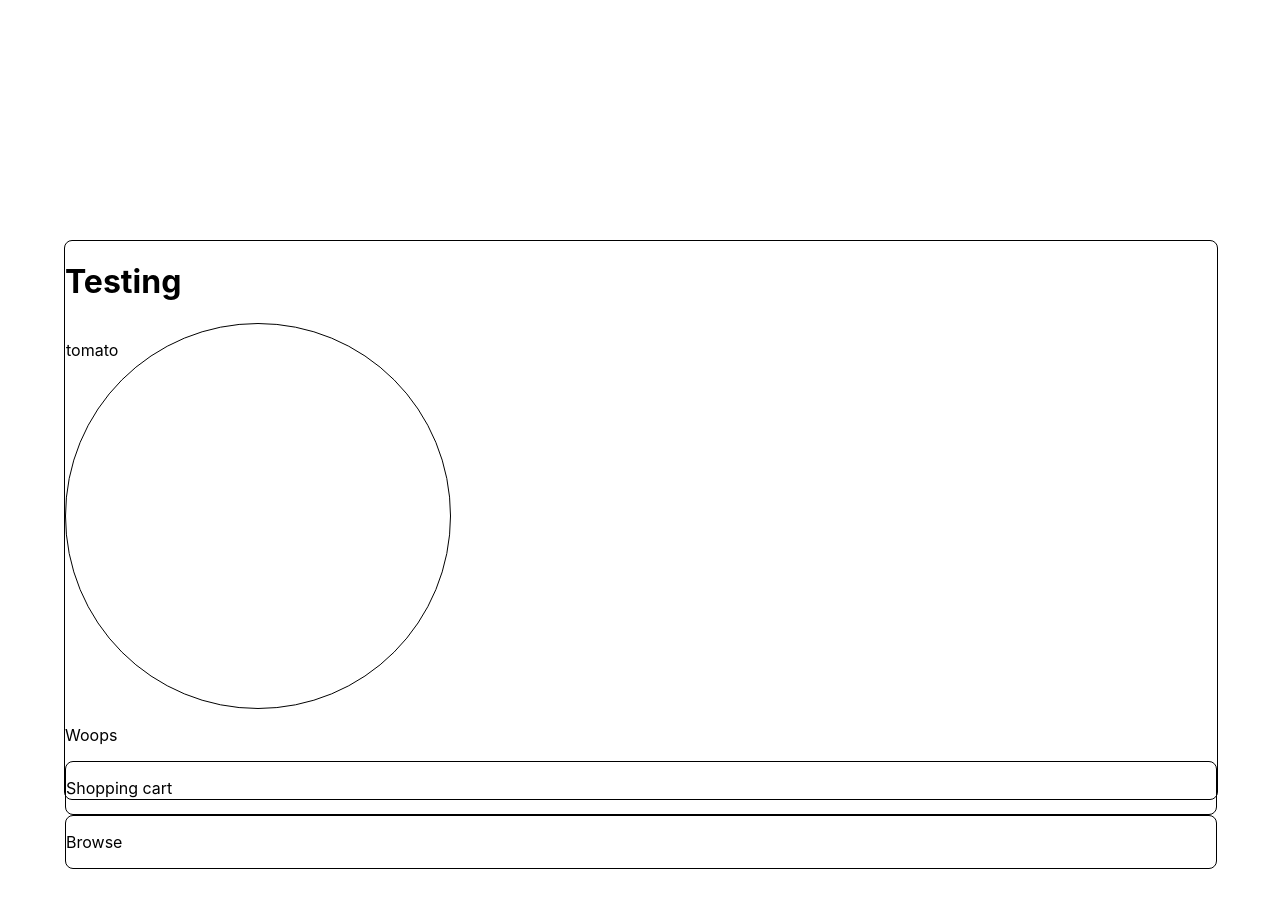
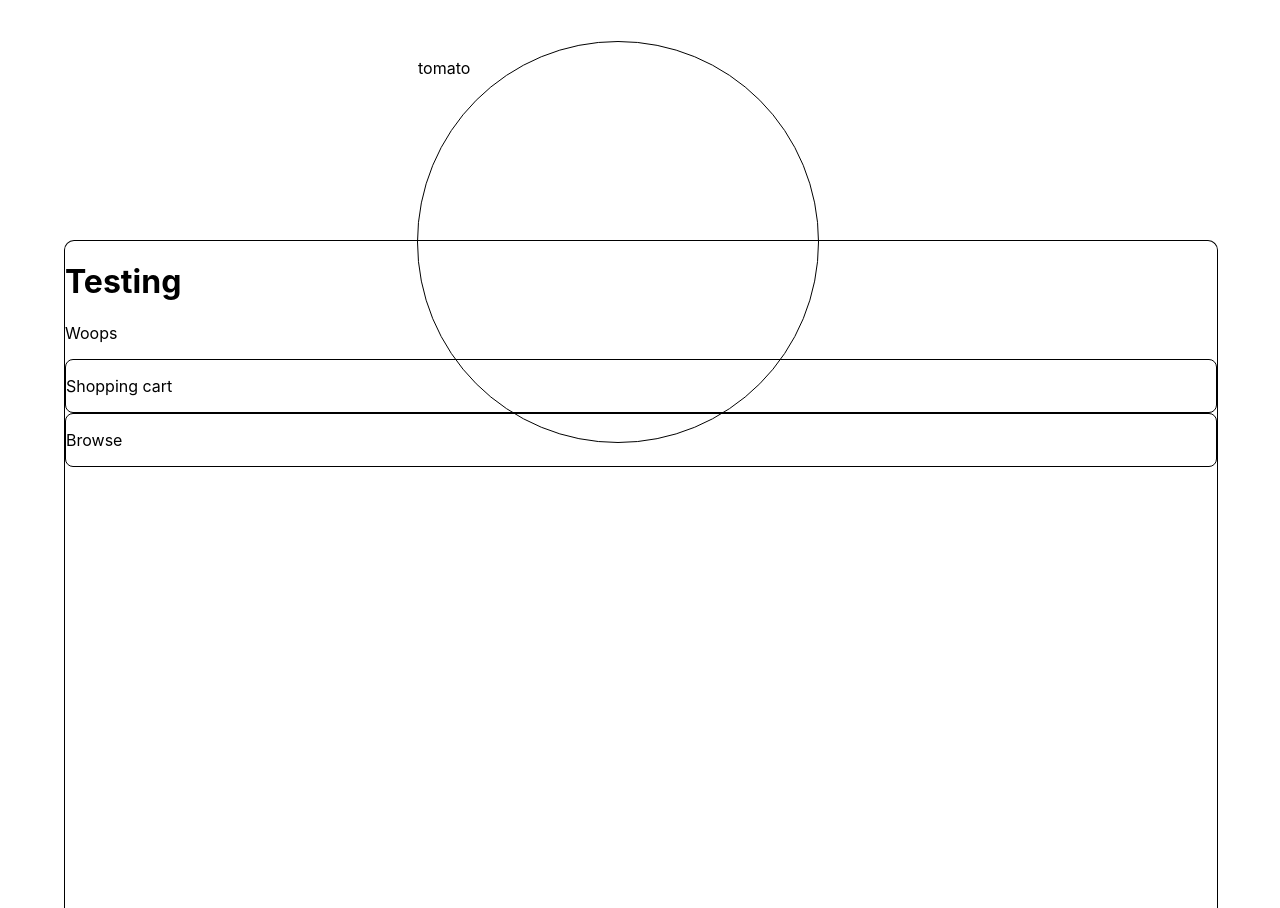
Before and after one commit to throsby/Phase4Project, a React (Create React App) app in the folder client/: page / in a window 1280 px wide. Shown: the top 908 px of the page. Before the commit the page ends 869 px from the top, so only its background shows below. Built offline with nearby package versions, Linux system fonts and the light colour scheme.

Commit message:
added routes and more other things

```diff
--- a/client/package.json
+++ b/client/package.json
@@ -12,6 +12,7 @@
     "@testing-library/user-event": "^12.8.3",
     "react": "^17.0.2",
     "react-dom": "^17.0.2",
+    "react-router-dom": "^6.3.0",
     "react-scripts": "4.0.3",
     "web-vitals": "^1.1.2"
   },
--- a/client/src/App.css
+++ b/client/src/App.css
@@ -11,26 +11,33 @@
 .profile-box {
   position: absolute;
   border: 1px solid black;
-  border-radius: 8px;
+  border-top-left-radius: 10px;
+  border-top-right-radius: 10px;
   top: 30vh;
-  bottom: 0vh;
+  bottom: -100vh;
+  border-bottom: 0px;
   left: 5vw;
   width: 90vw;
 }
 
 .profile-circle {
+  position: absolute;
   border: 1px solid black;
-background-color: transparent;
+  background-color: transparent;
   border-radius: 100%;
-  width: 30vw;
-  height: 30vw;
+  top: min(-25vh);
+  left: 27.5vw;
+  width: min(35vw, 400px);
+  height: min(35vw, 400px);
 }
 
-.profile-circle.div {
+/* .profile-circle.div.p {
   border: 3px solid red;
   border-radius: 100%;
-  /* border-radius: 8px; */
+  border-radius: 8px;
   position: inherit;
-  width: 30vw;
-  height: 30vw;
+  width: 35vw;
+  height: 35vw;
+  text-align: center;
 }
+*/
--- a/client/src/App.js
+++ b/client/src/App.js
@@ -1,12 +1,17 @@
 import './App.css';
 import HomePage from './components/HomePage';
-
+import Store from './components/Store';
+import { BrowserRouter, Routes, Route } from "react-router-dom";
 
 function App() {
   return (
-    <div className="App">
-      <HomePage />
-    </div>
+    <BrowserRouter>
+      <Routes>
+        <Route path="/" element={<HomePage />}>
+        <Route path="/store" element={<Store />} />
+        </Route>
+      </Routes>
+    </BrowserRouter>
   );
 }
 
--- a/client/src/components/Store.js
+++ b/client/src/components/Store.js
@@ -1,7 +1,7 @@
 const Store = () => {
     return(
         <div>
-
+            <p>Store</p>
         </div>
     )
 }
```
Also changed, not shown: 1 other file (tests, documents, lock files or other folders).
